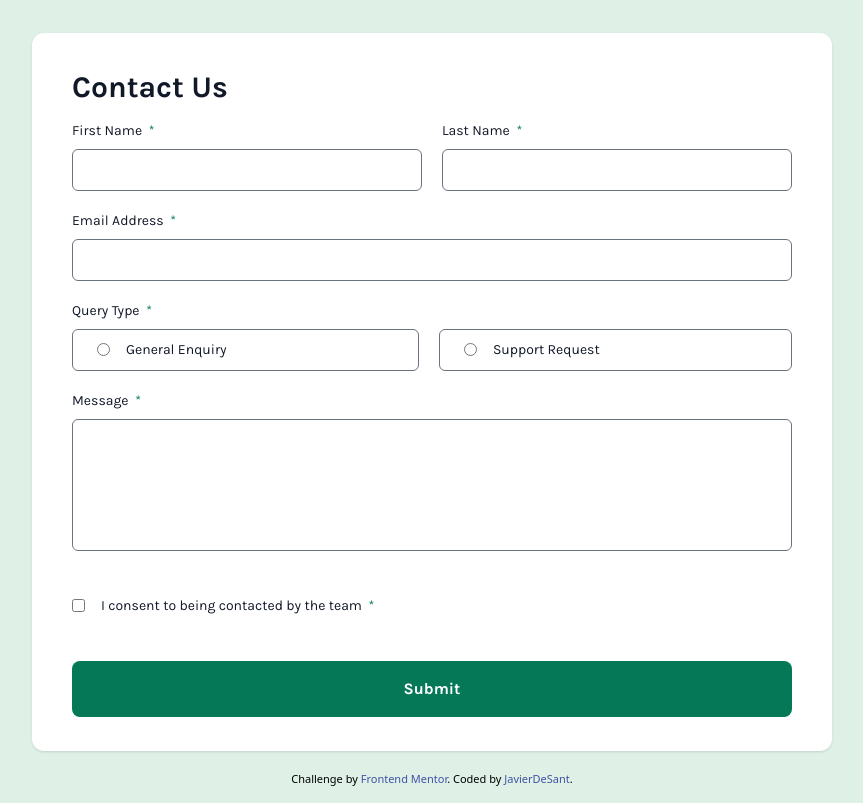
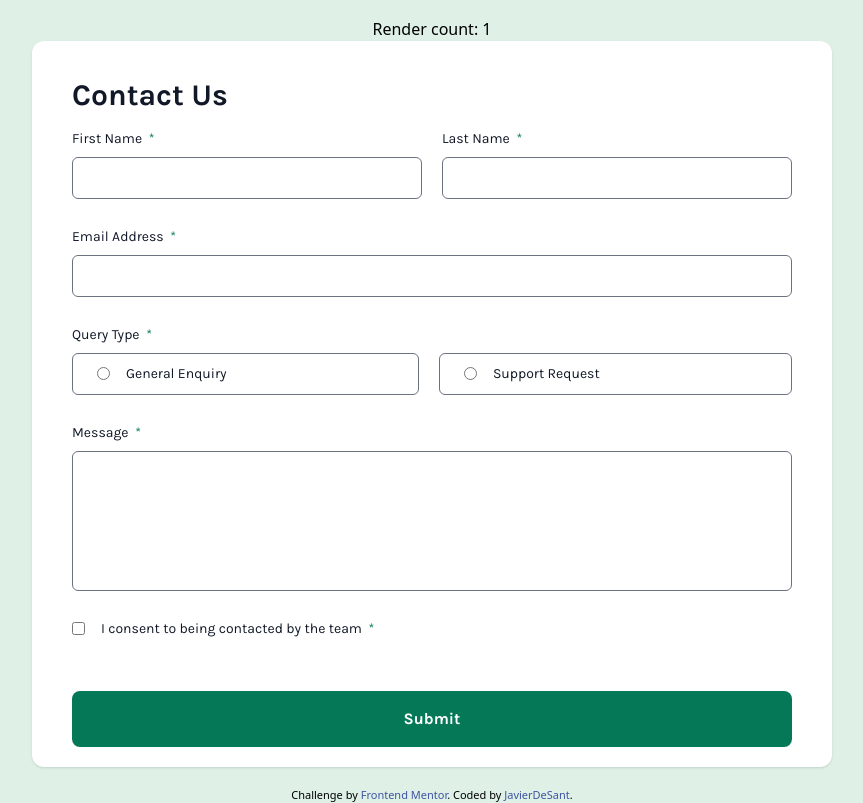
Before and after one commit to javierdesant/contact-form, a React (Vite) app: page / in a window 1280 px wide. Shown: the whole page, without its empty margins (208-1071 px from the left). Built offline with nearby package versions, Linux system fonts and the light colour scheme.

Commit message:
Add error message for all fields Fix style bugs

```diff
--- a/src/components/Form.tsx
+++ b/src/components/Form.tsx
@@ -1,25 +1,76 @@
-import { FunctionComponent } from "react";
+import { FunctionComponent } from "react"
+import { DevTool } from "@hookform/devtools"
+import { FieldErrors, useForm } from "react-hook-form"
 
 interface FormProps {
 
 }
 
+let renderCount = 0 // TEST
+
+interface FormValues {  // TODO: Add missing fields
+    name: {
+        last: string
+        first: string
+    }
+    email: string
+    query: string
+    formMessage: string
+    consent: boolean
+}
+
 const Form: FunctionComponent<FormProps> = () => {
+
+    const form = useForm<FormValues>({
+        defaultValues: {
+            name: {
+                last: "",
+                first: ""
+            },
+            email: "",
+            query: "",
+            formMessage: "",
+            consent: false
+        }
+    })
+    const { register, control, handleSubmit, formState, setValue, getValues } = form
+    const { errors } = formState
+
+    const onSubmit = (data: FormValues) => {
+        console.log("Form submitted", data) // TODO: Make component to display message
+    }
+
+    const onError = (errors: FieldErrors<FormValues>) => {
+        console.log("Errors", errors)   // TEST
+    }
+
+    const handleSetValue = () => {
+        setValue("consent", !getValues("consent"))
+    }
+
+    renderCount++; // TEST
     return (
+    <>
+        <p>Render count: {renderCount/2}</p> {/* TEST */}
         <form
             className="w-full md:max-w-[800px] max-w-[345px] px-10 py-5 text-gray-900 font-karla bg-white rounded-xl shadow"
+            onSubmit={handleSubmit(onSubmit, onError)}
+            noValidate
         >
             <h1 className="text-3xl font-bold m-4 ml-0">Contact Us</h1>
 
-            <div className="grid grid-flow-row grid-rows-9 md:grid-rows-7 grid-cols-2 gap-5">
+            <div className="grid grid-flow-row grid-rows-8 md:grid-rows-5 grid-cols-2 gap-5">
                 <div className="flex grow flex-col col-span-2 md:col-span-1 space-y-2">
                     <label htmlFor="first-name" className="text-sm">First Name<span className=" text-emerald-700">&nbsp;&nbsp;*</span></label>
                     <input
                         id="first-name"
                         type="text"
-                        className="flex grow border border-gray-500 p-2 rounded-md"
+                        className={`flex grow border ${errors.name?.first ? 'border-red-500' : 'border-gray-500'} p-2 rounded-md`}
+                        {...register("name.first",
+                            { required: "This field is required" }
+                        )}
                     />
-                    {/* This field is required */}
+                    <span className="text-sm text-red-500">{errors.name?.first?.message}</span>
                 </div>
 
                 <div className="flex grow flex-col col-span-2 md:col-span-1 space-y-2">
@@ -27,9 +78,12 @@ const Form: FunctionComponent<FormProps> = () => {
                     <input
                         id="last-name"
                         type="text"
-                        className="flex grow border border-gray-500 p-2 rounded-md"
+                        className={`flex grow border ${errors.name?.last ? 'border-red-500' : 'border-gray-500'} p-2 rounded-md`}
+                        {...register("name.last",
+                            { required: "This field is required" }
+                        )}
                     />
-                    {/* This field is required */}
+                    <span className="text-sm text-red-500">{errors.name?.last?.message}</span>
                 </div>
 
                 <div className="flex grow flex-col col-span-2 space-y-2">
@@ -37,10 +91,17 @@ const Form: FunctionComponent<FormProps> = () => {
                     <input
                         id="email"
                         type="email"
-                        className="flex grow border border-gray-500 p-2 rounded-md col-span-2"
+                        className={`flex grow border ${errors.email ? 'border-red-500' : 'border-gray-500'} p-2 rounded-md`}
+                        {...register("email",
+                            { required: "This field is required",
+                                pattern: {
+                                    value: /^[a-zA-Z0-9._-]+@[a-zA-Z0-9.-]+\.[a-zA-Z]{2,4}$/,
+                                    message: "Please enter a valid email address"
+                                }
+                             }
+                        )}
                     />
-                    {/* Please enter a valid email address
-                        This field is required */}
+                    <span className="text-sm text-red-500">{errors.email?.message}</span>
                 </div>
 
                 <div className="flex grow flex-col row-span-2 col-span-2 md:row-span-1 space-y-2">
@@ -50,8 +111,10 @@ const Form: FunctionComponent<FormProps> = () => {
                             <input
                                 id="general-enquiry"
                                 type="radio"
-                                name="query"
                                 className="flex grow-0 items-center text-base mx-4"
+                                {...register("query",
+                                    { required: "Please select a query type" }
+                                )}
                             />
                             <label htmlFor="general-enquiry" className="text-sm">General Enquiry</label>
                         </div>
@@ -59,39 +122,55 @@ const Form: FunctionComponent<FormProps> = () => {
                             <input
                                 id="support-request"
                                 type="radio"
-                                name="query"
                                 className="flex grow-0 items-center text-base mx-4"
+                                {...register("query",
+                                    { required: "Please select a query type" }
+                                )}
                             />
                             <label htmlFor="support-request" className="text-sm">Support Request</label>
                         </div>
                     </div>
+                    <span className="text-sm text-red-500">{errors.query?.message}</span>
                 </div>
 
                 <div className="flex grow flex-col col-span-2 row-span-3 md:row-span-2 space-y-2">
-                    <label htmlFor="message" className="text-sm">Message<span className=" text-emerald-700">&nbsp;&nbsp;*</span></label>
+                    <label htmlFor="formMessage" className="text-sm">Message<span className=" text-emerald-700">&nbsp;&nbsp;*</span></label>
                     <input
-                        id="message"
+                        id="formMessage"
                         type="text"
-                        className="flex grow border border-gray-500 p-2 rounded-md col-span-2"
+                        className={`flex grow border ${errors.formMessage ? 'border-red-500' : 'border-gray-500'} p-2 rounded-md`}
+                        {...register("formMessage",
+                            { required: "This field is required" }
+                        )}
                     />
-                    {/* This field is required */}
+                    <span className="text-sm text-red-500">{errors.formMessage?.message}</span>
                 </div>
-                <div className="flex grow col-span-2 items-center">
+
+                <div className="flex flex-col grow col-span-2">
+                    <div className="flex items-center">
                         <input
                             id="consent"
                             type="checkbox"
-                        className="flex grow-0 mr-4 border border-gray-500 p-2 rounded-md col-span-2"
+                            className="flex grow-0 mr-4 border border-gray-500 p-2 rounded-md"
+                            {...register("consent",
+                                { required: "To submit this form, please consent to being contacted" }
+                            )}
                             />
                         <label htmlFor="consent" className="text-sm">I consent to being contacted by the team<span className=" text-emerald-700">&nbsp;&nbsp;*</span></label>
-                    {/* To submit this form, please consent to being contacted */}
                     </div>
-                <div className="flex grow h-min col-span-2">
+                    <span className="text-sm col-span-2 text-red-500 my-2">{errors.consent?.message}</span>
+                </div>
+
+                <div className="flex grow h-min col-span-2 mt-4">
                     <button type="submit" className="flex grow items-center justify-center p-4 font-bold bg-emerald-700 text-white rounded-lg">Submit</button>
                         {/* Message Sent!
                             Thanks for completing the form. We'll be in touch soon!  */}
                 </div>
             </div>
         </form>
+
+        <DevTool control={control}/>
+    </>
     );
 }
 
```
Lines whose indentation alone changed are shown as unchanged.
